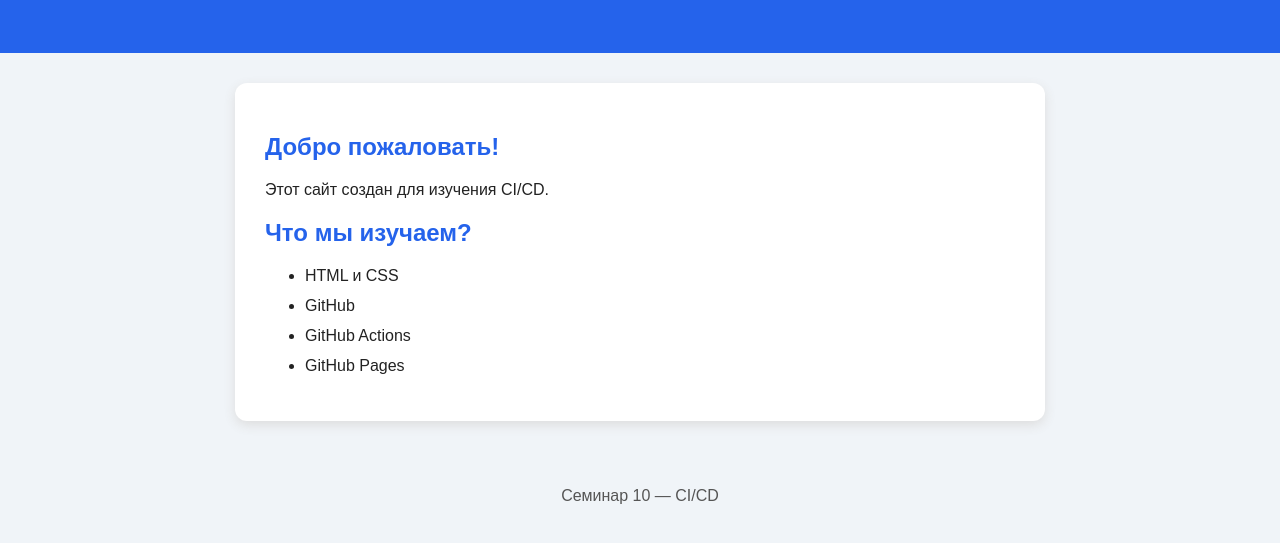
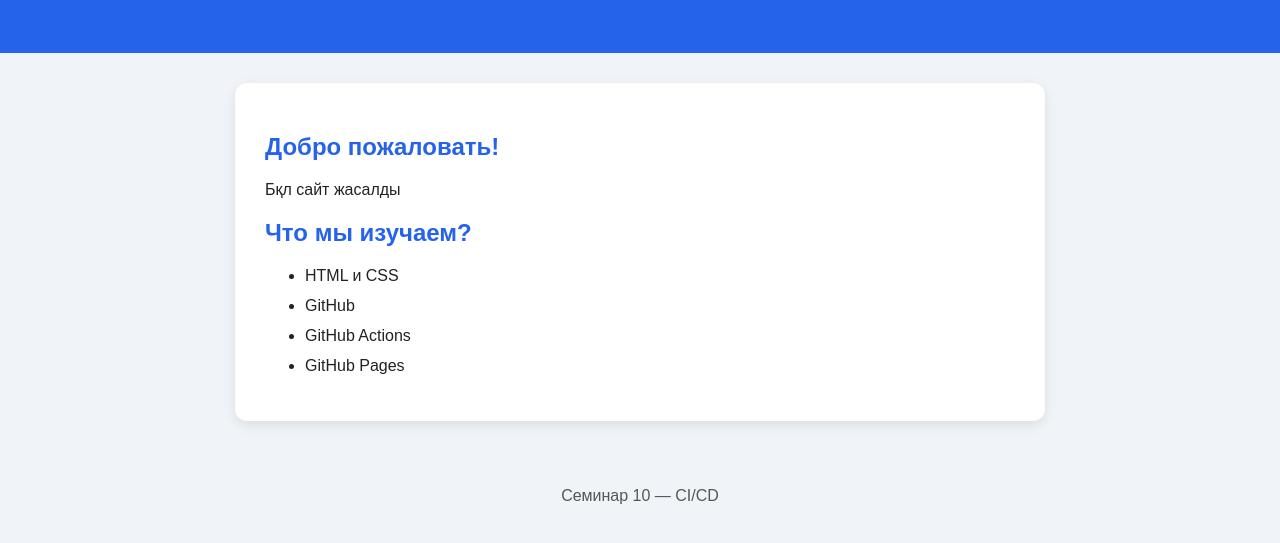
Before and after one commit to beibirdamira64-tech/edu-website, a plain HTML site: page index.html in a window 1280 px wide. Shown: the part 141-684 px from the top of the page. Drawn offline with Linux system fonts and the light colour scheme.

Commit message:
Change welcome paragraph text to KazakhБқл сайт жасалды
Updated welcome message in Kazakh language.

```diff
--- a/index.html
+++ b/index.html
@@ -15,7 +15,7 @@
 
     <main>
         <h2>Добро пожаловать!</h2>
-        <p>Этот сайт создан для изучения CI/CD.</p>
+        <p>Бқл сайт жасалды </p>
 
         <h2>Что мы изучаем?</h2>
         <ul>
```
